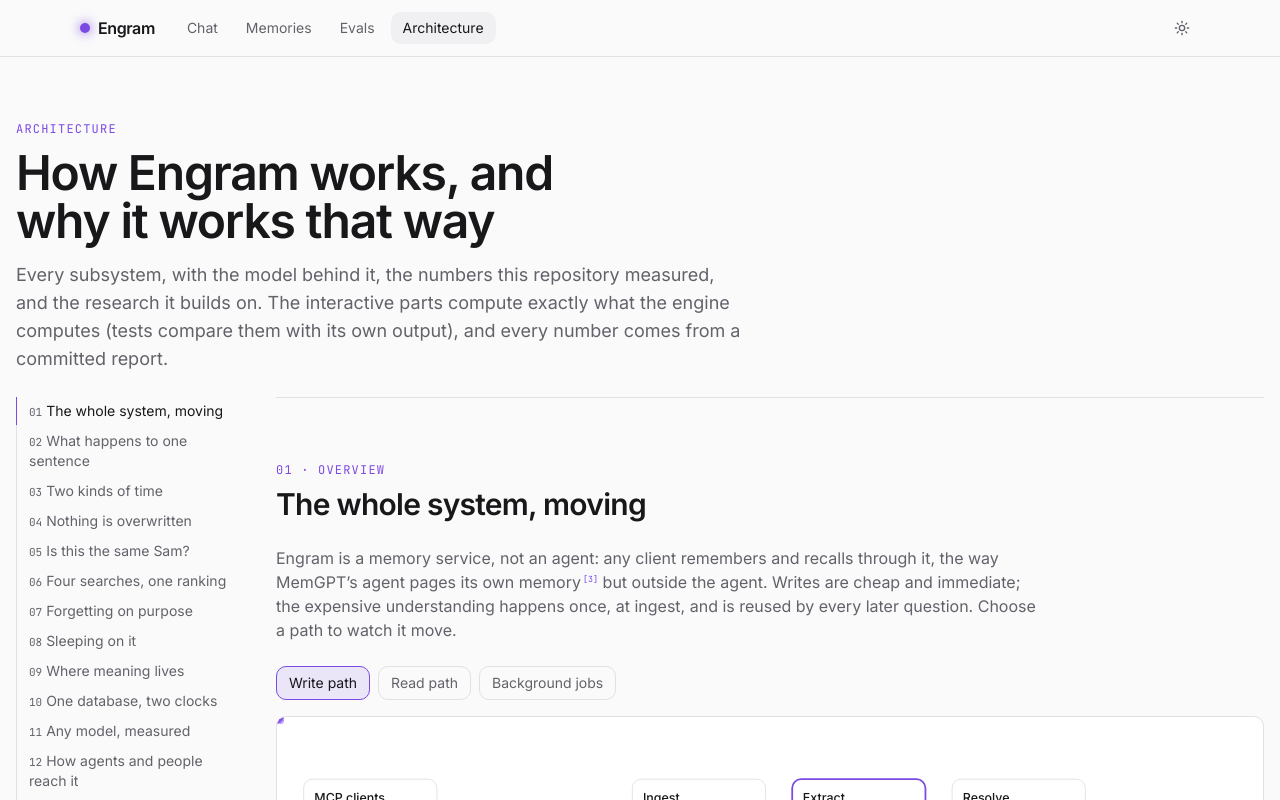
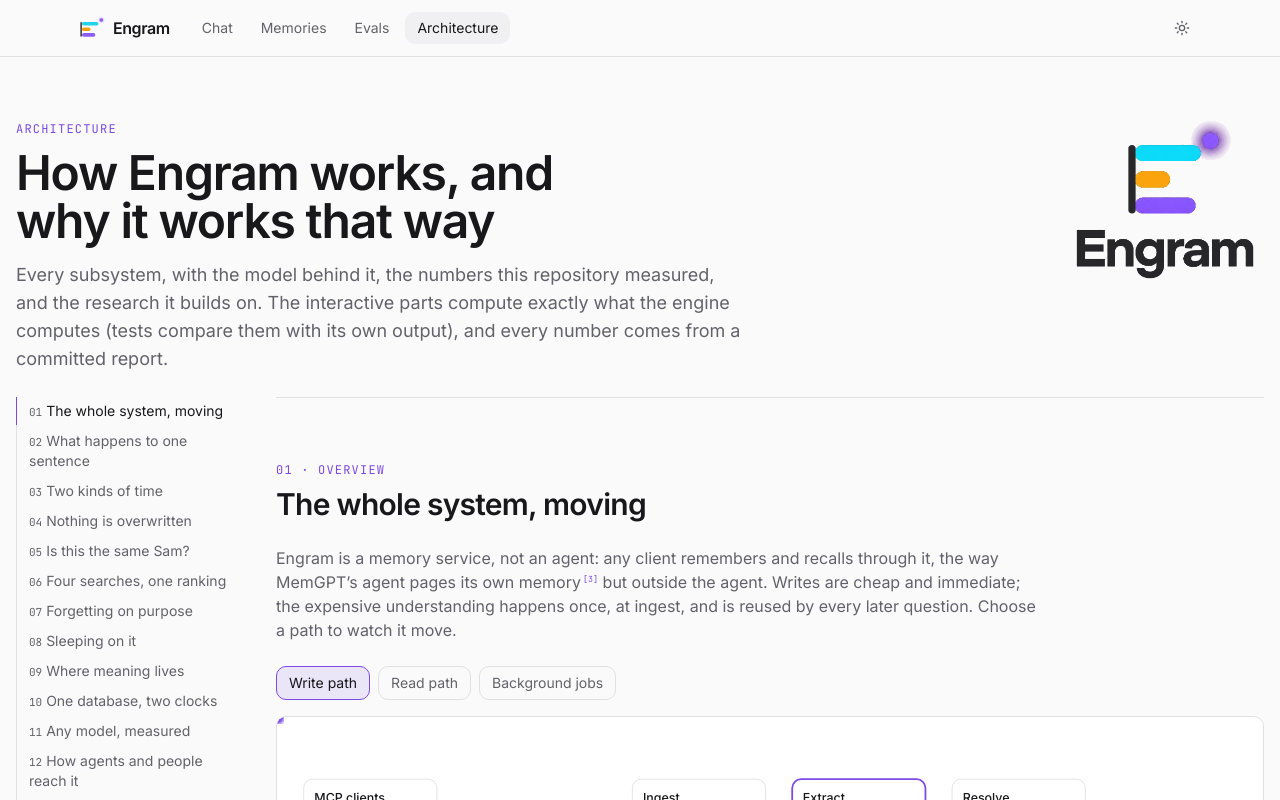
Before and after one commit to Pranav-Singh-Devloper/Engram, a Next.js app in the folder apps/web/: page /architecture in a window 1280 px wide. Shown: the top 800 px of the page. Built offline with nearby package versions, Linux system fonts and the light colour scheme.

Commit message:
feat(web): show the Engram brand across the site

```diff
--- a/apps/web/app/architecture/page.tsx
+++ b/apps/web/app/architecture/page.tsx
@@ -1,5 +1,6 @@
 import type { Metadata } from 'next';
 import { Chapter } from '@/architecture/chapter';
+import { BrandImage } from '@/components/brand/brand-image';
 import { CHAPTERS } from '@/architecture/registry';
 import { MobileToc, Toc } from '@/architecture/toc';
 
@@ -12,7 +13,15 @@
 export default function ArchitecturePage() {
   return (
     <div className="mx-auto max-w-7xl px-4">
-      <header className="max-w-3xl pt-16 pb-6">
+      <header className="relative pt-16 pb-6">
+        <BrandImage
+          name="stacked"
+          alt=""
+          width={220}
+          height={196}
+          className="pointer-events-none absolute top-14 right-0 hidden h-44 w-auto opacity-90 xl:block"
+        />
+        <div className="max-w-3xl">
           <p className="font-mono text-xs tracking-widest text-accent uppercase">Architecture</p>
           <h1 className="mt-3 text-4xl font-semibold tracking-tight text-balance sm:text-5xl">
             How Engram works, and why it works that way
@@ -20,8 +29,10 @@
           <p className="mt-4 text-lg text-muted-foreground text-pretty">
             Every subsystem, with the model behind it, the numbers this repository measured, and the
             research it builds on. The interactive parts compute exactly what the engine computes
-          (tests compare them with its own output), and every number comes from a committed report.
+            (tests compare them with its own output), and every number comes from a committed
+            report.
           </p>
+        </div>
       </header>
       <div className="grid gap-10 lg:grid-cols-[220px_1fr]">
         <aside>
--- a/apps/web/app/layout.tsx
+++ b/apps/web/app/layout.tsx
@@ -1,6 +1,7 @@
 import type { Metadata, Viewport } from 'next';
 import { Inter, JetBrains_Mono } from 'next/font/google';
 import type { ReactNode } from 'react';
+import { Footer } from '@/components/footer';
 import { Nav } from '@/components/nav';
 import { Providers } from '@/components/providers';
 import { THEME_SCRIPT } from '@/components/theme-toggle';
@@ -9,10 +10,17 @@
 const inter = Inter({ subsets: ['latin'], variable: '--font-inter', display: 'swap' });
 const mono = JetBrains_Mono({ subsets: ['latin'], variable: '--font-jetbrains', display: 'swap' });
 
+// Absolute URLs for the social card (app/opengraph-image.png) on every deploy.
+const site =
+  process.env.VERCEL_PROJECT_PRODUCTION_URL ?? process.env.VERCEL_URL ?? 'localhost:3000';
+
 export const metadata: Metadata = {
+  metadataBase: new URL(site.startsWith('localhost') ? `http://${site}` : `https://${site}`),
   title: { default: 'Engram', template: '%s · Engram' },
   description:
     'A persistent memory engine for AI agents: episodic and semantic memory with consolidation, decay, conflict resolution and bitemporal validity.',
+  openGraph: { siteName: 'Engram', type: 'website' },
+  twitter: { card: 'summary_large_image' },
 };
 
 export const viewport: Viewport = {
@@ -32,6 +40,7 @@
         <Providers>
           <Nav />
           <main>{children}</main>
+          <Footer />
         </Providers>
       </body>
     </html>
--- /dev/null
+++ b/apps/web/app/not-found.tsx
@@ -0,0 +1,23 @@
+import Link from 'next/link';
+import { BrandImage } from '@/components/brand/brand-image';
+
+export default function NotFound() {
+  return (
+    <div className="mx-auto flex max-w-xl flex-col items-center px-4 py-24 text-center">
+      <BrandImage name="stacked" alt="Engram" width={240} height={214} className="h-48 w-auto" />
+      <p className="mt-10 font-mono text-xs tracking-widest text-accent uppercase">404</p>
+      <h1 className="mt-2 text-2xl font-semibold tracking-tight">
+        Engram has no memory of this page.
+      </h1>
+      <p className="mt-2 text-muted-foreground">
+        It was never stored, or it was archived. Nothing here was overwritten.
+      </p>
+      <Link
+        href="/"
+        className="mt-8 rounded-lg bg-accent px-4 py-2 text-sm font-medium text-accent-foreground"
+      >
+        Back to the start
+      </Link>
+    </div>
+  );
+}
--- /dev/null
+++ b/apps/web/src/components/brand/brand-image.tsx
@@ -0,0 +1,39 @@
+// A brand image in the variant that suits the theme: the dark and light PNGs
+// come from scripts/brand-assets.py; both are in the page, and CSS shows one.
+/** Brand images come in a dark and a light variant (scripts/brand-assets.py); the theme picks one. */
+export function BrandImage({
+  name,
+  alt,
+  className,
+  width,
+  height,
+}: {
+  name: string;
+  alt: string;
+  className: string;
+  width: number;
+  height: number;
+}) {
+  return (
+    <>
+      <img
+        src={`/brand/${name}-dark.png`}
+        alt={alt}
+        width={width}
+        height={height}
+        loading="lazy"
+        decoding="async"
+        className={`hidden dark:block ${className}`}
+      />
+      <img
+        src={`/brand/${name}-light.png`}
+        alt={alt}
+        width={width}
+        height={height}
+        loading="lazy"
+        decoding="async"
+        className={`block dark:hidden ${className}`}
+      />
+    </>
+  );
+}
--- /dev/null
+++ b/apps/web/src/components/brand/mark.tsx
@@ -0,0 +1,82 @@
+'use client';
+
+// The Engram mark (assets/logos/icon.png), redrawn as SVG so it stays crisp at
+// any size and follows the theme: the stem takes the text colour, the bars
+// keep the brand's three time colours (valid cyan, record amber, accent
+// violet), and the dot is the present moment. `animated` draws the bars in
+// and lets the dot breathe; reduced motion shows the finished mark at once.
+import { motion, useReducedMotion } from 'motion/react';
+import { useId } from 'react';
+import { cn } from '@/lib/utils';
+
+const BARS = [
+  { y: 18, w: 74, fill: '#22d3ee' },
+  { y: 43, w: 38, fill: '#f59e0b' },
+  { y: 68, w: 60, fill: '#8b5cf6' },
+] as const;
+
+export function EngramMark({
+  className,
+  animated = false,
+  title = 'Engram',
+}: {
+  className?: string;
+  animated?: boolean;
+  title?: string;
+}) {
+  const still = useReducedMotion();
+  const glow = useId();
+  const move = animated && !still;
+  return (
+    <svg
+      viewBox="0 0 112 90"
+      className={cn('overflow-visible', className)}
+      {...(title ? { role: 'img', 'aria-label': title } : { 'aria-hidden': true })}
+    >
+      <defs>
+        <filter id={glow} x="-150%" y="-150%" width="400%" height="400%">
+          <feGaussianBlur stdDeviation="4" result="b" />
+          <feMerge>
+            <feMergeNode in="b" />
+            <feMergeNode in="SourceGraphic" />
+          </feMerge>
+        </filter>
+      </defs>
+      <rect x="2" y="18" width="6" height="66" rx="3" fill="currentColor" />
+      {BARS.map((b, i) => (
+        <motion.rect
+          key={b.y}
+          x="9"
+          y={b.y}
+          width={b.w}
+          height="16"
+          rx="8"
+          fill={b.fill}
+          style={{ transformBox: 'fill-box', transformOrigin: 'left center' }}
+          initial={{ scaleX: animated ? 0 : 1 }}
+          animate={{ scaleX: 1 }}
+          transition={
+            move
+              ? { duration: 0.7, delay: 0.15 + i * 0.14, ease: [0.22, 1, 0.36, 1] }
+              : { duration: 0 }
+          }
+        />
+      ))}
+      <motion.circle
+        cx="96"
+        cy="9"
+        r="8"
+        fill="#8b5cf6"
+        filter={`url(#${glow})`}
+        initial={{ opacity: animated ? 0 : 1, scale: animated ? 0.4 : 1 }}
+        animate={
+          move ? { opacity: [0, 1, 0.75, 1], scale: [0.4, 1.15, 1, 1] } : { opacity: 1, scale: 1 }
+        }
+        transition={
+          move ? { duration: 1.2, delay: 0.65, times: [0, 0.4, 0.7, 1] } : { duration: 0 }
+        }
+        style={{ transformBox: 'fill-box', transformOrigin: 'center' }}
+      />
+    </svg>
+  );
+}
--- /dev/null
+++ b/apps/web/src/components/footer.tsx
@@ -0,0 +1,81 @@
+import Link from 'next/link';
+import { BrandImage } from './brand/brand-image';
+
+const REPO = 'https://github.com/Pranav-Singh-Devloper/Engram';
+
+const COLUMNS = [
+  {
+    title: 'Try it',
+    links: [
+      { href: '/chat', label: 'Chat demo' },
+      { href: '/memories', label: 'Memories' },
+      { href: '/evals', label: 'Benchmarks' },
+    ],
+  },
+  {
+    title: 'Learn',
+    links: [
+      { href: '/architecture', label: 'Architecture' },
+      { href: `${REPO}/blob/main/docs/architecture.md`, label: 'Design notes' },
+      { href: `${REPO}/blob/main/DECISIONS.md`, label: 'Decision log' },
+    ],
+  },
+  {
+    title: 'Build with it',
+    links: [
+      { href: REPO, label: 'GitHub' },
+      { href: `${REPO}/blob/main/docs/mcp.md`, label: 'MCP setup' },
+      { href: `${REPO}/blob/main/docs/local.md`, label: 'Local mode' },
+    ],
+  },
+];
+
+export function Footer() {
+  return (
+    <footer className="mt-24 border-t">
+      <div className="mx-auto grid max-w-6xl gap-10 px-4 py-12 md:grid-cols-[1.4fr_2fr_auto]">
+        <div>
+          <BrandImage name="wordmark" alt="Engram" width={160} height={55} className="h-9 w-auto" />
+          <p className="mt-3 max-w-xs text-sm text-muted-foreground">
+            A persistent memory engine for AI agents: every fact with the time it was true and the
+            time it was believed.
+          </p>
+        </div>
+        <nav className="grid grid-cols-2 gap-6 text-sm sm:grid-cols-3" aria-label="Footer">
+          {COLUMNS.map((c) => (
+            <div key={c.title}>
+              <p className="font-mono text-[11px] tracking-wide text-muted-foreground uppercase">
+                {c.title}
+              </p>
+              <ul className="mt-2 space-y-1.5">
+                {c.links.map((l) => (
+                  <li key={l.label}>
+                    {l.href.startsWith('http') ? (
+                      <a href={l.href} className="hover:text-accent" rel="noreferrer">
+                        {l.label}
+                      </a>
+                    ) : (
+                      <Link href={l.href} className="hover:text-accent">
+                        {l.label}
+                      </Link>
+                    )}
+                  </li>
+                ))}
+              </ul>
+            </div>
+          ))}
+        </nav>
+        <BrandImage
+          name="badge"
+          alt="Engram · memory engine"
+          width={120}
+          height={120}
+          className="h-28 w-28 opacity-90 md:justify-self-end"
+        />
+      </div>
+      <p className="border-t py-4 text-center font-mono text-[11px] text-muted-foreground">
+        Built on free tiers · Postgres + pgvector · MCP · every number from a committed report
+      </p>
+    </footer>
+  );
+}
--- a/apps/web/src/components/landing/hero.tsx
+++ b/apps/web/src/components/landing/hero.tsx
@@ -2,6 +2,7 @@
 
 import { motion, useReducedMotion } from 'motion/react';
 import Link from 'next/link';
+import { EngramMark } from '../brand/mark';
 
 const QUESTIONS = [
   { tone: 'valid', q: 'Where did Sam live last March?', a: 'valid time: when it was true' },
@@ -30,6 +31,14 @@
         aria-hidden
         className="pointer-events-none absolute inset-x-0 -top-40 h-96 bg-[radial-gradient(ellipse_at_center,color-mix(in_oklch,var(--accent)_22%,transparent),transparent_70%)]"
       />
+      {/* The mark, large, beside the headline on wide screens. */}
+      <div
+        aria-hidden
+        className="pointer-events-none absolute top-24 right-[max(1rem,calc((100vw-72rem)/2+1rem))] hidden lg:block"
+      >
+        <div className="absolute inset-0 -z-10 scale-150 rounded-full bg-[radial-gradient(circle,color-mix(in_oklch,var(--accent)_28%,transparent),transparent_65%)] blur-2xl" />
+        <EngramMark animated className="h-56 w-auto text-foreground" title="" />
+      </div>
       <div className="relative mx-auto max-w-6xl px-4 pt-20 pb-16 sm:pt-28">
         <motion.p {...rise(0)} className="font-mono text-xs tracking-widest text-accent uppercase">
           Persistent memory for AI agents
--- a/apps/web/src/components/nav.tsx
+++ b/apps/web/src/components/nav.tsx
@@ -3,6 +3,7 @@
 import Link from 'next/link';
 import { usePathname } from 'next/navigation';
 import { cn } from '@/lib/utils';
+import { EngramMark } from './brand/mark';
 import { ThemeToggle } from './theme-toggle';
 
 const LINKS = [
@@ -21,10 +22,7 @@
           href="/"
           className="mr-2 flex items-center gap-2 font-semibold tracking-tight sm:mr-4"
         >
-          <span
-            aria-hidden
-            className="size-2.5 rounded-full bg-accent shadow-[0_0_12px_var(--accent)]"
-          />
+          <EngramMark className="h-5 w-auto" title="" />
           Engram
         </Link>
         {/* The links scroll sideways on narrow screens; the theme toggle stays put. */}
```
Lines whose indentation alone changed are shown as unchanged.
